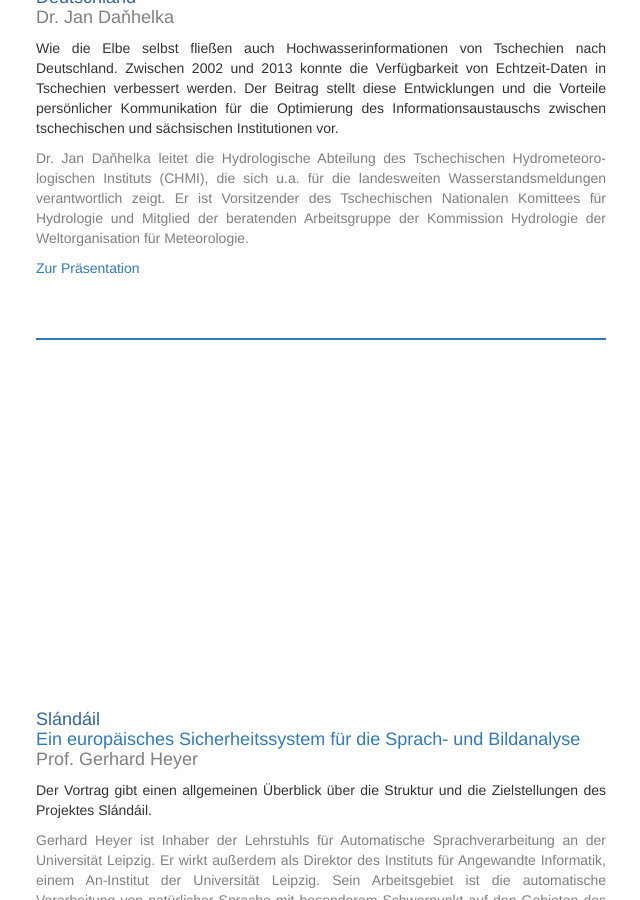
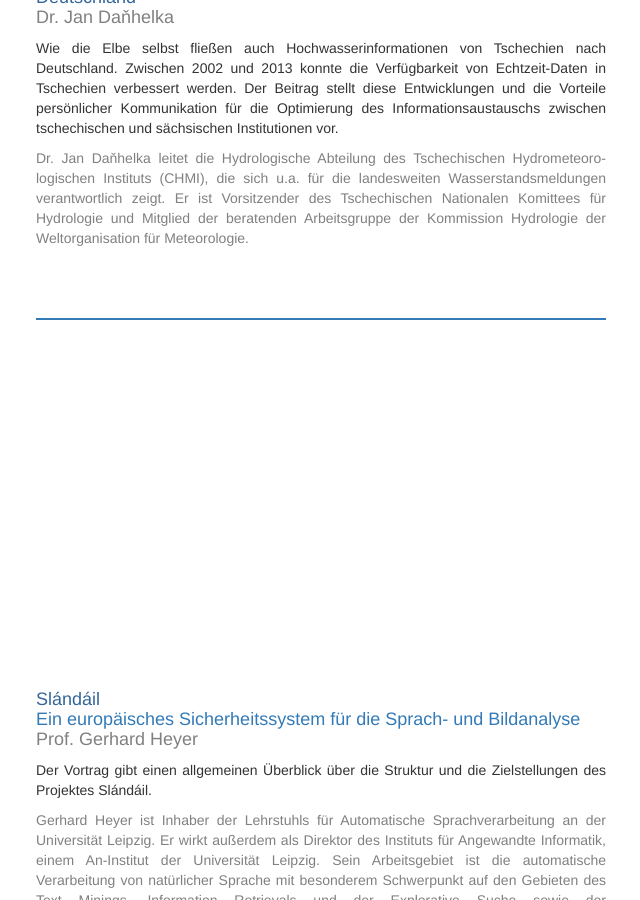
Before and after one commit to susedev/test, a Jekyll site: the page built from dokumentation.html, in a window 1280 px wide and 900 px high, scrolled down 5378 px. Shown: the whole window, without its empty margins (229-869 px from the left). Built offline with Jekyll 4.4.1, drawn with Linux system fonts in a browser that asks for light colours; nearby versions of some CDN libraries.

Commit message:
Update dokumentation.html

```diff
--- a/dokumentation.html
+++ b/dokumentation.html
@@ -142,7 +142,6 @@ Hochwasserkommunikation zwischen alten Strukturen und neuen Herausforderungen<br
 <p style="text-align: justify;">Wie die Elbe selbst flie&szlig;en auch Hochwasserinformationen von Tschechien nach Deutschland. Zwischen 2002 und 2013 konnte die Verf&uuml;gbarkeit von Echtzeit-Daten in Tschechien verbessert werden. Der Beitrag stellt diese Entwicklungen und die Vorteile pers&ouml;nlicher Kommunikation f&uuml;r die Optimierung des Informationsaustauschs zwischen tschechischen und s&auml;chsischen Institutionen vor.</p>
 
 <p style="text-align: justify;"><span style="color: #808080;">Dr. Jan Daňhelka leitet die Hydrologische Abteilung des Tschechischen Hydrometeoro&shy;logischen Instituts (CHMI), die sich u.a. f&uuml;r die landesweiten Wasserstandsmeldungen verantwortlich zeigt. Er ist Vorsitzender des Tschechischen Nationalen Komittees f&uuml;r Hydrologie und Mitglied der beratenden Arbeitsgruppe der Kommission Hydrologie der Weltorganisation f&uuml;r Meteorologie.</span></p>
-<a href="https://www.dropbox.com/s/4sq5heq34ujb62k/danhelka_communication_floods.ppt?raw=1" target="_blank">Zur Präsentation</a>
 
 <p style="text-align: justify;">&nbsp;</p>
 <p style="text-align: justify;">&nbsp;</p>
```
